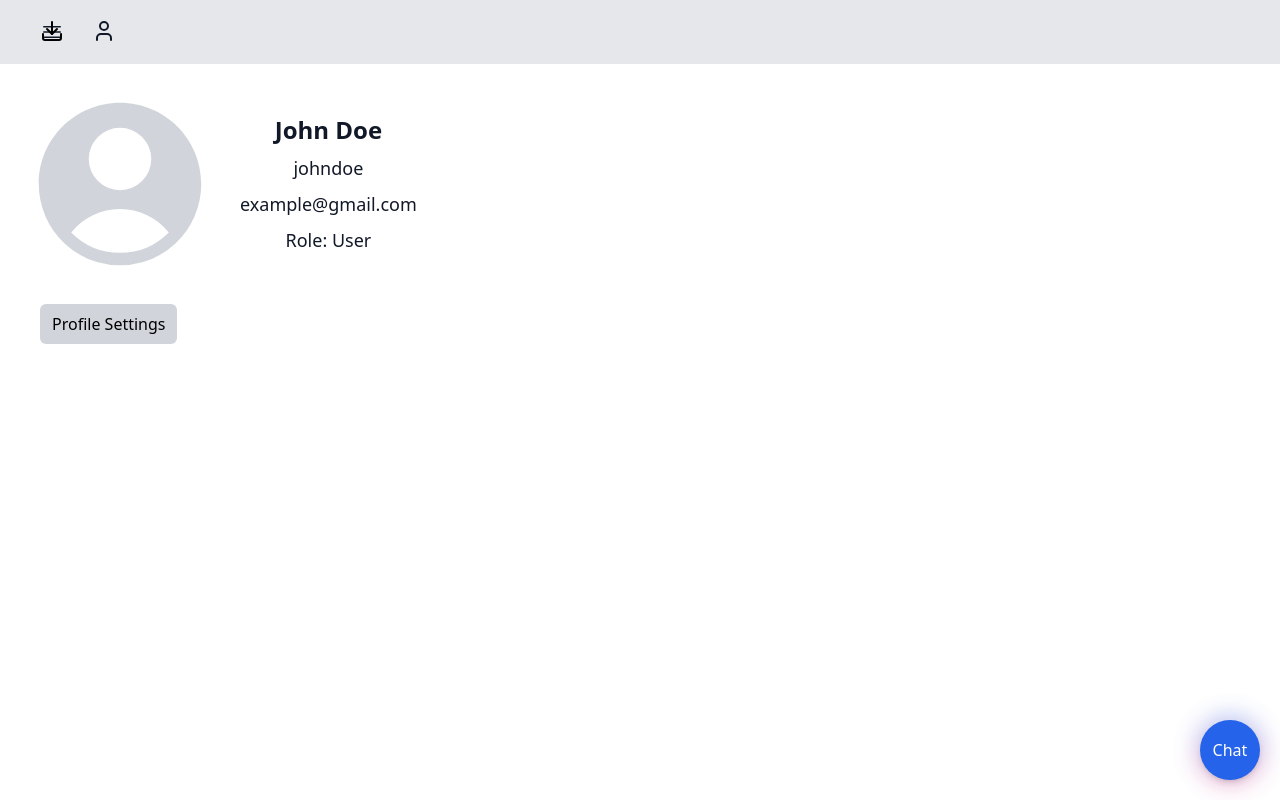
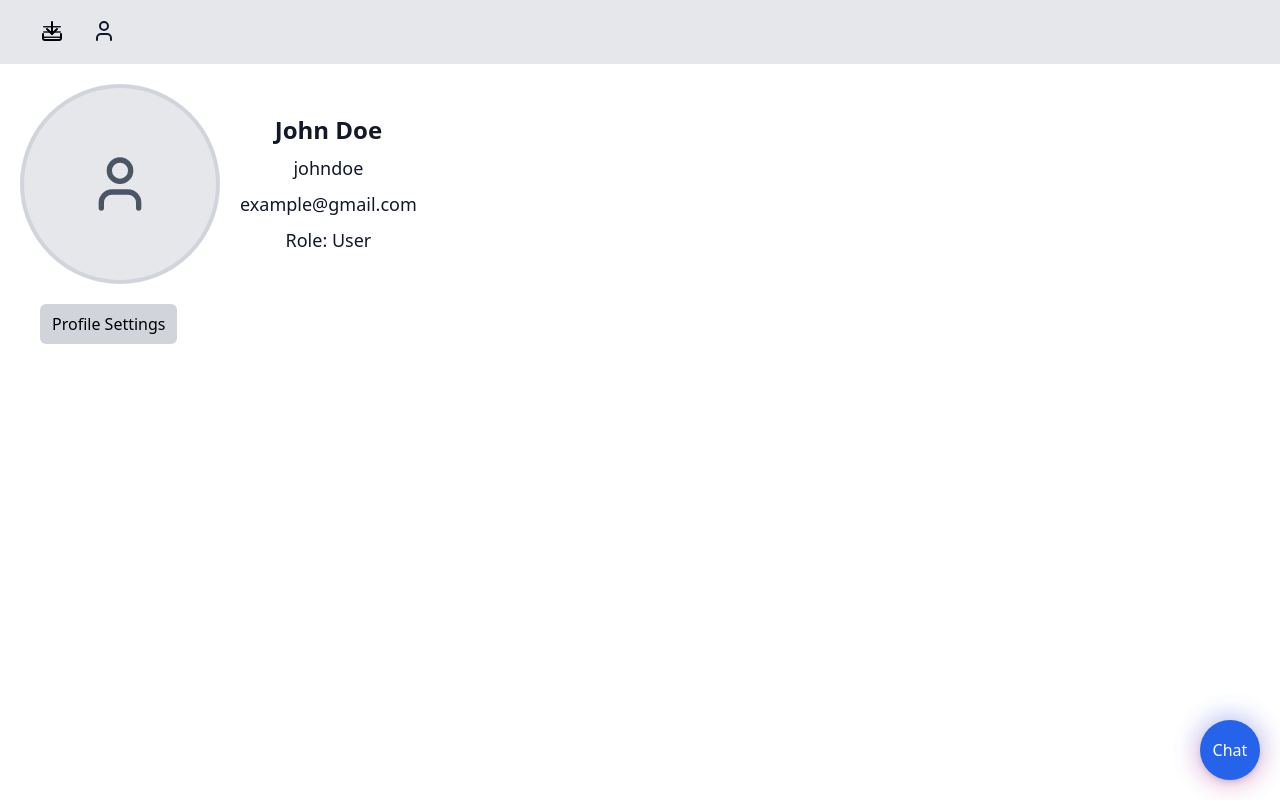
Before and after one commit to MrZarrar/Asset-Repository---Team-Project, a SvelteKit app in the folder frontend/: page /profile in a window 1280 px wide. Built offline with nearby package versions, Linux system fonts and the light colour scheme.

Commit message:
#59 Enable user to change their profile picture

```diff
--- a/frontend/src/lib/api.js
+++ b/frontend/src/lib/api.js
@@ -1,10 +1,11 @@
 export const updateProfile = async (userid, name, username, email) => {
-    const url = ''; // Add the actual API endpoint URL here
+    const url = `http://127.0.0.1:8090/api/collections/profiles/records/${userid}`;
 
     const data = {
         name: name,
         username: username,
-        email: email
+        email: email,
+        profilePicture: profilePicture
     };
 
     try {
--- a/frontend/src/lib/user.js
+++ b/frontend/src/lib/user.js
@@ -4,5 +4,6 @@ export const user = writable({
     userid: "",
     name: "John Doe",
     username: "johndoe",
-    email: "example@gmail.com"
+    email: "example@gmail.com",
+    profilePicture: ""
 });
--- a/frontend/src/routes/profile/+page.svelte
+++ b/frontend/src/routes/profile/+page.svelte
@@ -210,18 +210,19 @@
 
 	<div class="flex items-center space-x-5 p-5">
 		<div>
-			<svg
-				class="w-[200px] h-[200px] text-gray-300"
-				viewBox="0 0 24 24"
-				fill="currentColor"
-				aria-hidden="true"
-			>
-				<path
-					fill-rule="evenodd"
-					d="M18.685 19.097A9.723 9.723 0 0 0 21.75 12c0-5.385-4.365-9.75-9.75-9.75S2.25 6.615 2.25 12a9.723 9.723 0 0 0 3.065 7.097A9.716 9.716 0 0 0 12 21.75a9.716 9.716 0 0 0 6.685-2.653Zm-12.54-1.285A7.486 7.486 0 0 1 12 15a7.486 7.486 0 0 1 5.855 2.812A8.224 8.224 0 0 1 12 20.25a8.224 8.224 0 0 1-5.855-2.438ZM15.75 9a3.75 3.75 0 1 1-7.5 0 3.75 3.75 0 0 1 7.5 0Z"
-					clip-rule="evenodd"
+			{#if $user.profilePicture}
+				<img
+					src={$user.profilePicture}
+					alt={$user.name ? `${$user.name}'s profile picture` : ''}
+					class="w-[200px] h-[200px] rounded-full object-cover border-4 border-gray-300 dark:border-gray-600"
 				/>
-			</svg>
+			{:else}
+				<div
+					class="w-[200px] h-[200px] flex items-center justify-center rounded-full bg-gray-200 dark:bg-gray-700 border-4 border-gray-300 dark:border-gray-600"
+				>
+					<User class="size-16 text-gray-600 dark:text-gray-400" />
+				</div>
+			{/if}
 		</div>
 		<div class="flex flex-col justify-center items-center gap-2">
 			<div class="flex flex-row gap-4">
--- a/frontend/src/routes/profile_settings/+page.svelte
+++ b/frontend/src/routes/profile_settings/+page.svelte
@@ -2,11 +2,47 @@
 	import { goto } from '$app/navigation';
 	import { user } from '$lib/user';
 	import { updateProfile } from '$lib/api';
+	import { User } from '@lucide/svelte';
 
 	let userid = $user.userid;
 	let username = $user.username;
 	let name = $user.name;
 	let email = $user.email;
+	let profilePicture = $user.profilePicture || '';
+
+	let fileInput;
+
+	async function profilePictureChange(event) {
+		const file = event.target.files[0];
+		if (file) {
+			const formData = new FormData();
+			formData.append('avatar', file);
+
+			try {
+				const response = await fetch(
+					`http://127.0.0.1:8090/api/collections/profiles/records/${userid}`,
+					{
+						method: 'PATCH',
+						body: formData
+					}
+				);
+
+				if (!response.ok) {
+					throw new Error('Error updating profile picture');
+				}
+				const updatedUser = await response.json();
+				const imageUrl = `http://127.0.0.1:8090/api/files/profiles/${userid}/${updatedUser.profilePicture}`;
+
+				user.update((currentUser) => ({
+					...currentUser,
+					profilePicture: imageUrl
+				}));
+			} catch (error) {
+				console.error('Error updating profile picture:', error);
+				alert('Error updating profile picture. Please try again.');
+			}
+		}
+	}
 
 	async function updatedProfile() {
 		if (!userid) {
@@ -14,8 +50,8 @@
 			return;
 		}
 		try {
-			await updateProfile(userid, username, name, email);
-			user.set({ userid, username, name, email });
+			await updateProfile(userid, username, name, email, profilePicture);
+			user.set({ userid, username, name, email, profilePicture });
 			goto('/profile');
 		} catch (error) {
 			console.error('Error updating profile:', error);
@@ -50,23 +86,31 @@
 			<div class="col-span-full">
 				<label for="photo" class="block text-sm/6 font-medium text-gray-900">Photo</label>
 				<div class="mt-2 flex items-center gap-x-3">
-					<svg
-						class="size-12 text-gray-300"
-						viewBox="0 0 24 24"
-						fill="currentColor"
-						aria-hidden="true"
+					{#if profilePicture}
+						<img src={profilePicture} alt="" class="h-12 w-12 rounded-full" />
+					{:else}
+						<div
+							class="h-12 w-12 flex items-center justify-center rounded-full bg-gray-200 dark:bg-gray-700 border-2 border-gray-300 dark:border-gray-600"
 						>
-						<path
-							fill-rule="evenodd"
-							d="M18.685 19.097A9.723 9.723 0 0 0 21.75 12c0-5.385-4.365-9.75-9.75-9.75S2.25 6.615 2.25 12a9.723 9.723 0 0 0 3.065 7.097A9.716 9.716 0 0 0 12 21.75a9.716 9.716 0 0 0 6.685-2.653Zm-12.54-1.285A7.486 7.486 0 0 1 12 15a7.486 7.486 0 0 1 5.855 2.812A8.224 8.224 0 0 1 12 20.25a8.224 8.224 0 0 1-5.855-2.438ZM15.75 9a3.75 3.75 0 1 1-7.5 0 3.75 3.75 0 0 1 7.5 0Z"
-							clip-rule="evenodd"
+							<User class="size-6 text-gray-600 dark:text-gray-400" />
+						</div>
+					{/if}
+
+					<input
+						type="file"
+						id="photo"
+						accept="image/*"
+						on:change={profilePictureChange}
+						class="hidden"
+						bind:this={fileInput}
 					/>
-					</svg>
 					<button
 						type="button"
 						class="rounded-md bg-white px-2.5 py-1.5 text-sm font-semibold text-gray-900 ring-1 shadow-xs ring-gray-300 ring-inset hover:bg-gray-50"
-						>Change</button
+						on:click={() => fileInput.click()}
 					>
+						Change
+					</button>
 				</div>
 			</div>
 
```
Lines whose indentation alone changed are shown as unchanged.
